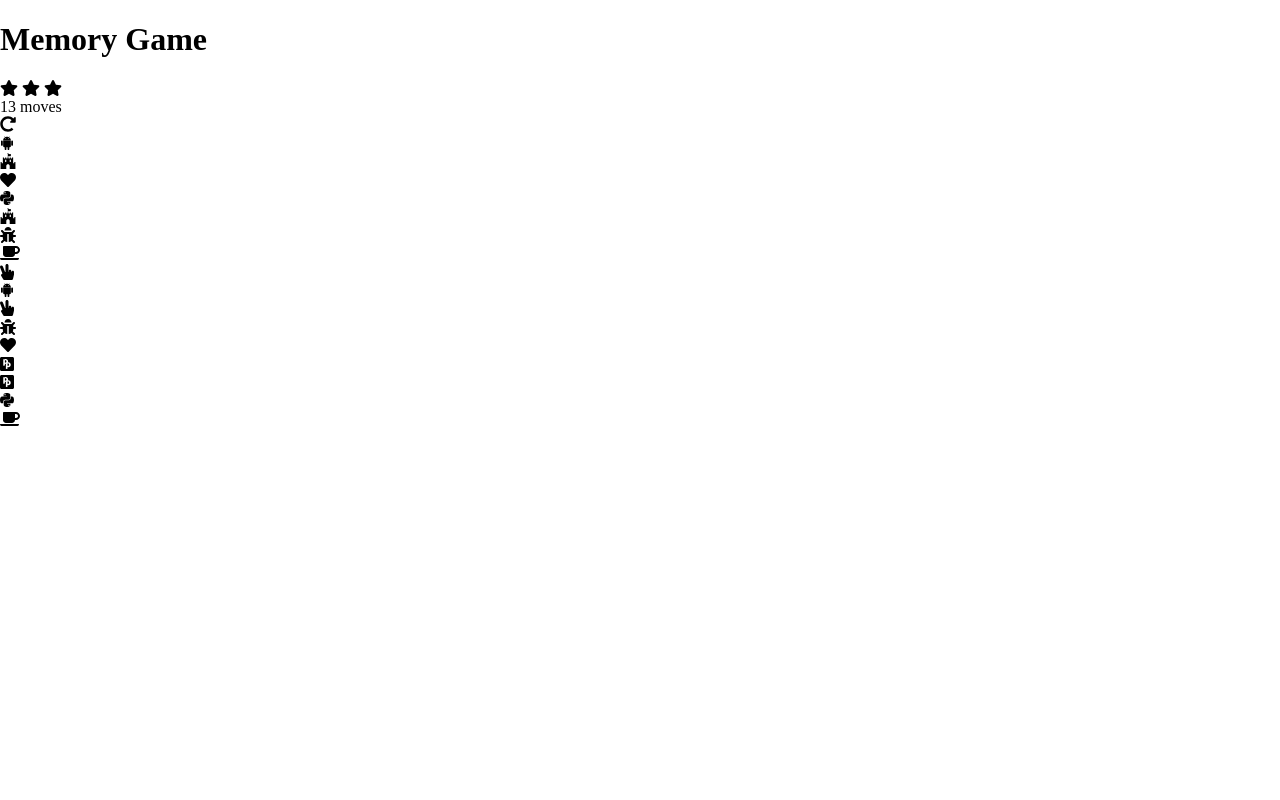
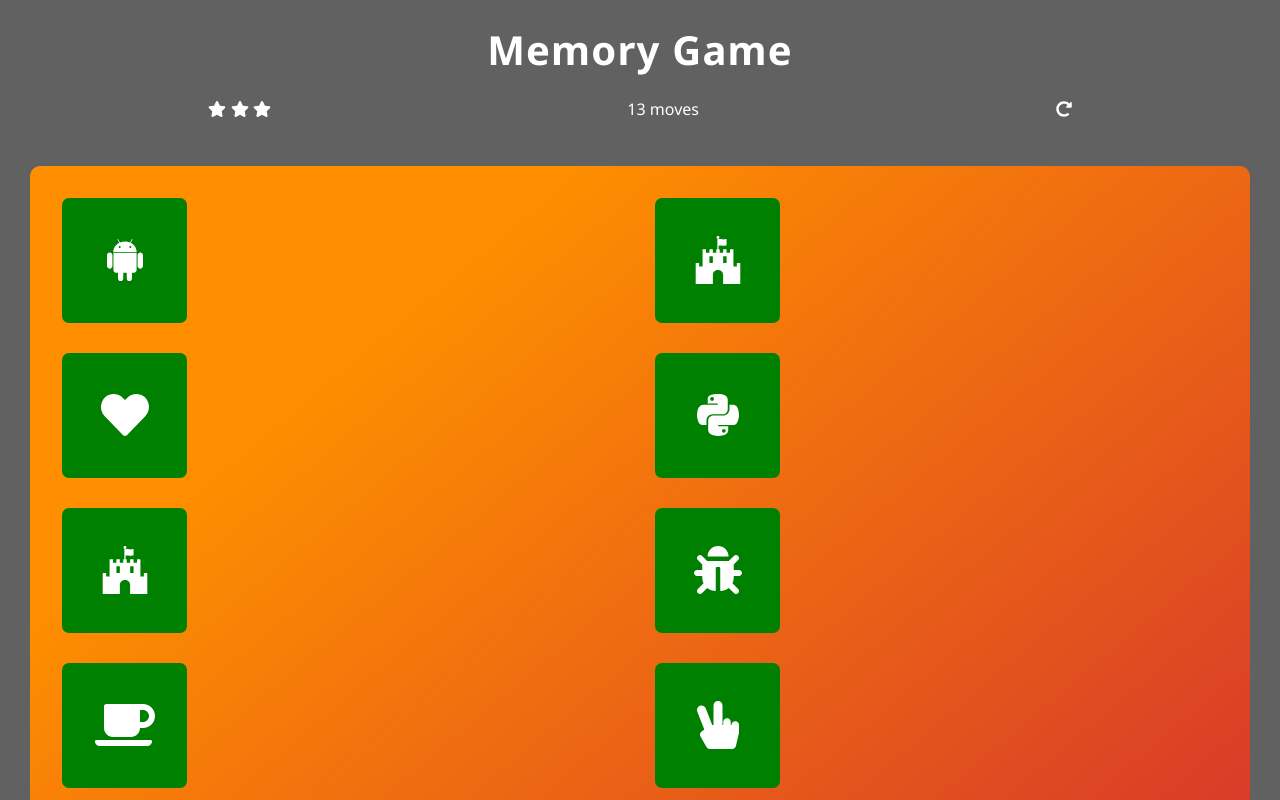
Before and after one commit to MarkoNikolajevic/memory-game, a website: page index.html in a window 1280 px wide. Shown: the top 800 px of the page. Drawn offline with nearby package versions, Linux system fonts and the light colour scheme; files that its build step writes are made by us from their sources.

Commit message:
Add basic style

```diff
--- a/src/assets/style/sass/main.sass
+++ b/src/assets/style/sass/main.sass
@@ -1,2 +1,5 @@
 @import "tools/_variables"
 @import "tools/_normalize"
+@import "partials/_general"
+@import "partials/_dashboard"
+@import "partials/_cardboard"
--- /dev/null
+++ b/src/assets/style/sass/partials/_cardboard.sass
@@ -0,0 +1,18 @@
+.card-board
+  display: grid
+  grid-gap: $gutterWidth
+  grid-template-columns: repeat(2, 1fr)
+  background: $cardboardBg
+  padding: 2em
+  border-radius: 10px
+
+  .card
+    background: green
+    color: $mainColor
+    height: 125px
+    width: 125px
+    display: flex
+    justify-content: center
+    align-items: center
+    border-radius: 7px
+    font-size: 3em
--- /dev/null
+++ b/src/assets/style/sass/partials/_dashboard.sass
@@ -0,0 +1,6 @@
+.dashboard
+  display: flex
+  justify-content: space-around
+  align-items: center
+  margin-bottom: 3em
+  font-size: 1em
--- /dev/null
+++ b/src/assets/style/sass/partials/_general.sass
@@ -0,0 +1,13 @@
+html,
+body
+  font-family: $font
+  background: $bodyBg
+  color: $mainColor
+
+.container
+  padding: 0 $gutterWidth
+  text-align: center
+
+  .main-title
+    font-size: $mainTitle
+    letter-spacing: 1.2px
--- a/src/assets/style/sass/tools/_variables.sass
+++ b/src/assets/style/sass/tools/_variables.sass
@@ -1,3 +1,12 @@
 // Typography
+$font: 'Noto Sans', sans-serif
+$mainTitle: 2.5em
+
 // Color
+$bodyBg: #616161
+$cardboardBg: linear-gradient(140deg, rgba(255, 143, 0, 1) 20%, rgba(254, 142, 0, 1) 20%, rgba(211, 47, 47, 1) 80%)
+$cardCloseBg: blue
+$mainColor: #fff
+
 // Layout
+$gutterWidth: 30px
```
